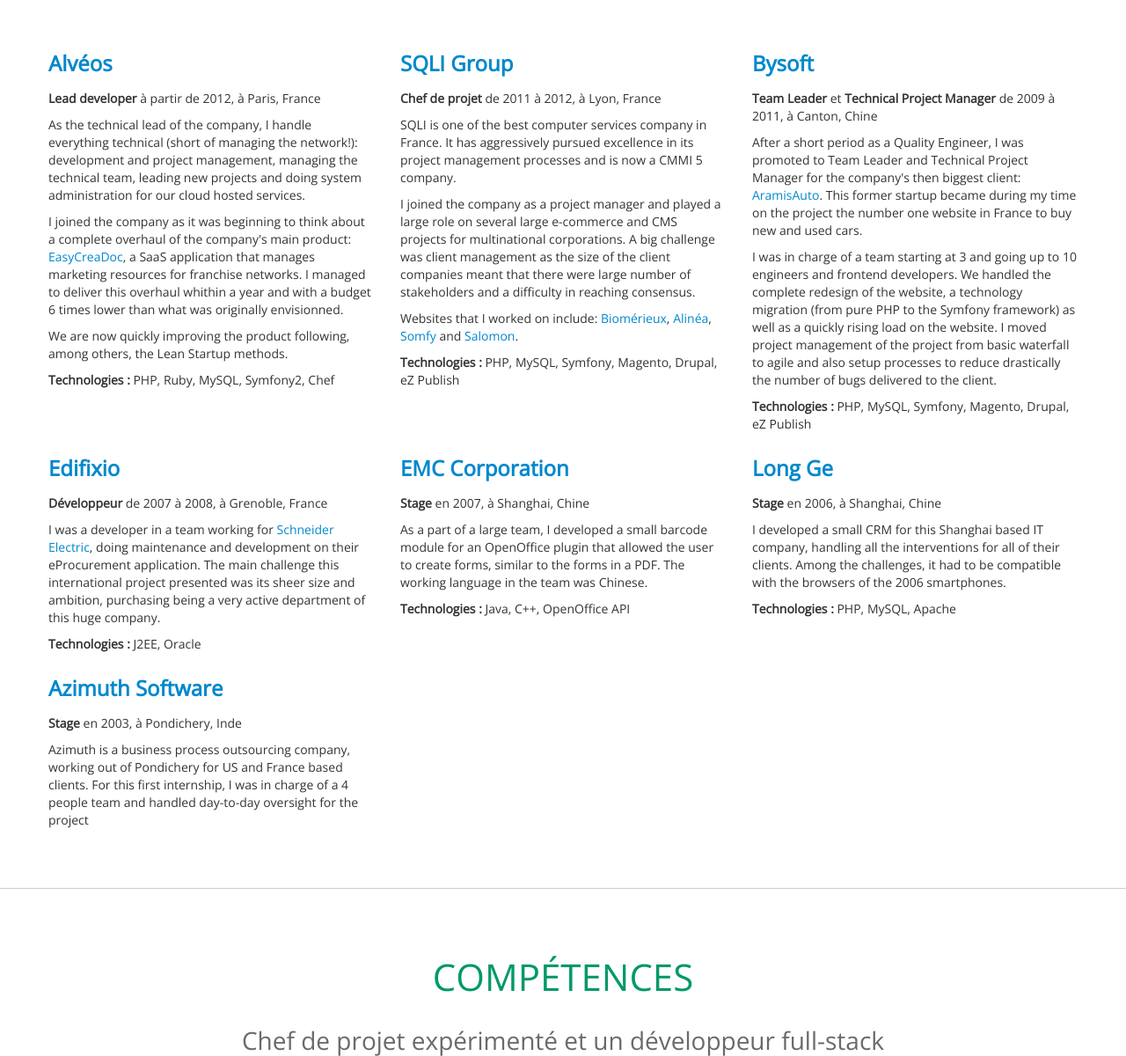
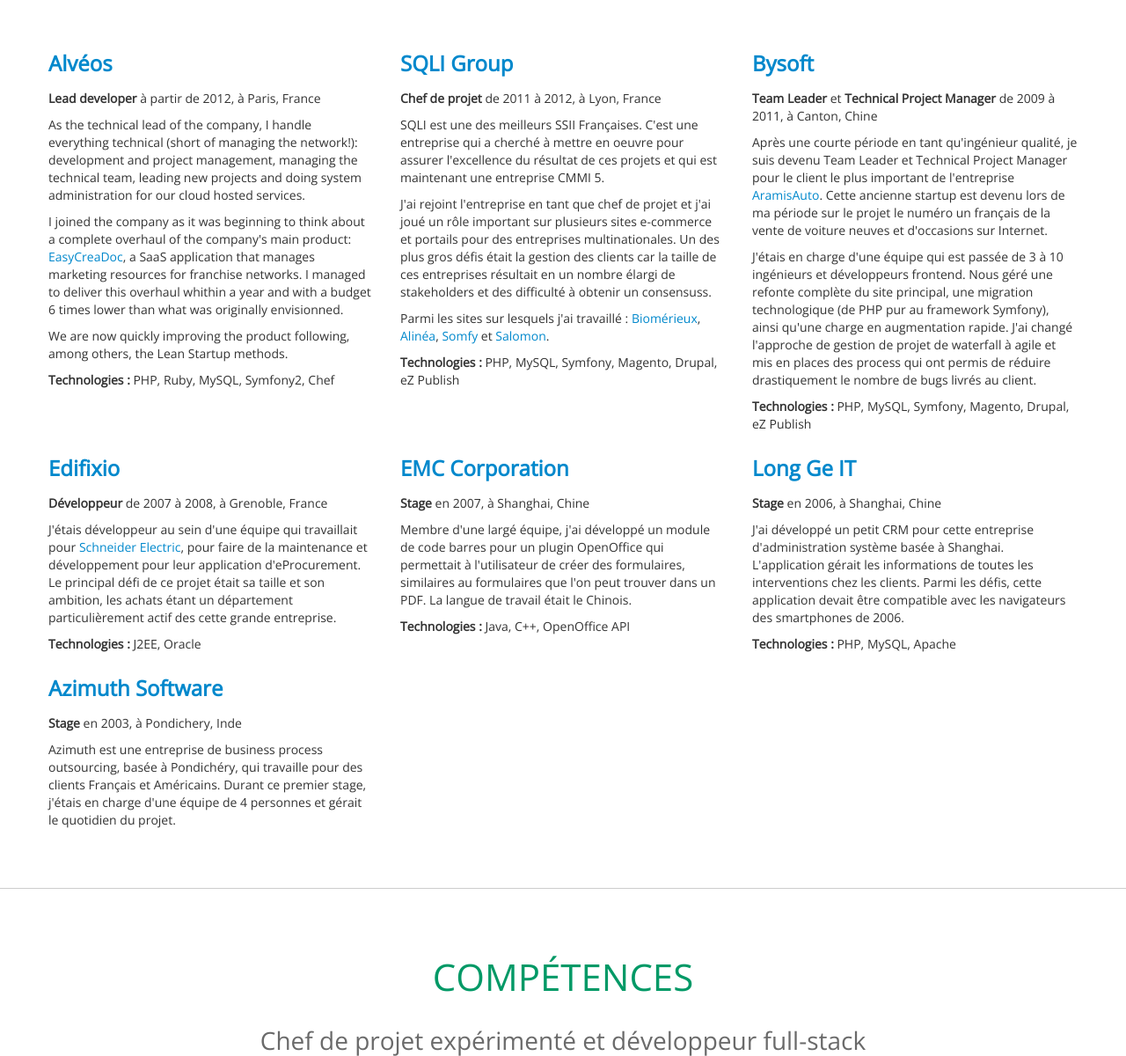
Before and after one commit to yannickmahe/yannickmahe.com, a plain HTML site: page fr/index.html in a window 1280 px wide. Shown: the part 580-1780 px from the top of the page at 88% size. Drawn offline with nearby package versions, Linux system fonts and the light colour scheme; some packages are replaced by stand-ins of ours.

Commit message:
translation

```diff
--- a/fr/index.html
+++ b/fr/index.html
@@ -74,7 +74,7 @@
                           <li><a href="#contact" class="anchorLink">Contact</a></li>
                           <li class="languageLink"><a href="/">en</a></li>
                           <li class="languageLink current"><a href="/fr">fr</a></li>
-                          <li class="languageLink"><a href="/cn">cn</a></li>
+                          <!--<li class="languageLink"><a href="/cn">cn</a></li>-->
                         </ul>
                     </div>
 
@@ -118,17 +118,17 @@
           <div class="span4">
             <h3><a href="http://sqli.com/">SQLI Group</a></h3>
             <p><strong>Chef de projet</strong> de 2011 à 2012, à Lyon, France</p>
-            <p>SQLI is one of the best computer services company in France. It has aggressively pursued excellence in its project management processes and is now  a CMMI 5 company.</p>
-            <p>I joined the company as a project manager and played a large role on several large e-commerce and CMS projects for multinational corporations. A big challenge was client management as the size of the client companies meant that there were large number of stakeholders and a difficulty in reaching consensus.</p>
-            <p>Websites that I worked on include: <a href="http://www.biomerieux.com/servlet/srt/bio/portail/home">Biom&eacute;rieux</a>, <a href="http://www.alinea.fr/">Alin&eacute;a</a>, <a href="http://www.somfy.fr/accueil/acheter.html">Somfy</a> and <a href="http://www.salomon.com/fr/">Salomon</a>.
+            <p>SQLI est une des meilleurs SSII Françaises. C'est une entreprise qui a cherché à mettre en oeuvre pour assurer l'excellence du résultat de ces projets et qui est maintenant une entreprise CMMI 5.</p>
+            <p>J'ai rejoint l'entreprise en tant que chef de projet et j'ai joué un rôle important sur plusieurs sites e-commerce et portails pour des entreprises multinationales. Un des plus gros défis était la gestion des clients car la taille de ces entreprises résultait en un nombre élargi de stakeholders et des difficulté à obtenir un consensuss.</p>
+            <p>Parmi les sites sur lesquels j'ai travaillé : <a href="http://www.biomerieux.com/servlet/srt/bio/portail/home">Biom&eacute;rieux</a>, <a href="http://www.alinea.fr/">Alin&eacute;a</a>, <a href="http://www.somfy.fr/accueil/acheter.html">Somfy</a> et <a href="http://www.salomon.com/fr/">Salomon</a>.
             <p><strong>Technologies :</strong> PHP, MySQL, Symfony, Magento, Drupal, eZ Publish</p>
           </div>
 
           <div class="span4">
             <h3><a href="http://www.bysoft.fr/">Bysoft</a></h3>
             <p><strong>Team Leader</strong> et <strong>Technical Project Manager</strong> de 2009 à 2011, à Canton, Chine</p>
-            <p>After a short period as a Quality Engineer, I was promoted to Team Leader and Technical Project Manager for the company's then biggest client: <a href="http://www.aramisauto.com">AramisAuto</a>. This former startup became during my time on the project the number one website in France to buy new and used cars.</p>
-            <p>I was in charge of a team starting at 3 and going up to 10 engineers and frontend developers. We handled the complete redesign of the website, a technology migration (from pure PHP to the Symfony framework) as well as a quickly rising load on the website. I moved project management of the project from basic waterfall to agile and also setup processes to reduce drastically the number of bugs delivered to the client.</p>
+            <p>Après une courte période en tant qu'ingénieur qualité, je suis devenu Team Leader et Technical Project Manager pour le client le plus important de l'entreprise <a href="http://www.aramisauto.com">AramisAuto</a>. Cette ancienne startup est devenu lors de ma période sur le projet le numéro un français de la vente de voiture neuves et d'occasions sur Internet.<p>
+              <p>J'étais en charge d'une équipe qui est passée de 3 à 10 ingénieurs et développeurs frontend. Nous géré une refonte complète du site principal, une migration technologique (de PHP pur au framework Symfony), ainsi qu'une charge en augmentation rapide. J'ai changé l'approche de gestion de projet de waterfall à agile et mis en places des process qui ont permis de réduire drastiquement le nombre de bugs livrés au client.</p>
             <p><strong>Technologies :</strong> PHP, MySQL, Symfony, Magento, Drupal, eZ Publish</p>
           </div>
 
@@ -138,21 +138,20 @@
               <div class="span4">
                 <h3><a href="http://www.edifixio.fr/fr/edito.php">Edifixio</a></h3>
                 <p><strong>Développeur</strong> de 2007 à 2008, à Grenoble, France</p>
-                <p>I was a developer in a team working for <a href="http://www.schneider-electric.com/">Schneider Electric</a>, doing maintenance and development on their eProcurement application. The main challenge this international project presented was its sheer size and ambition, purchasing being a very active department of this huge company.
-                <p><strong>Technologies :</strong> J2EE, Oracle</p>
+                <p>J'étais développeur au sein d'une équipe qui travaillait pour <a href="http://www.schneider-electric.com/">Schneider Electric</a>, pour faire de la maintenance et développement pour leur application d'eProcurement. Le principal défi de ce projet était sa taille et son ambition, les achats étant un département particulièrement actif des cette grande entreprise.<p><strong>Technologies :</strong> J2EE, Oracle</p>
               </div>
 
           <div class="span4">
             <h3><a href="http://www.emc.com/">EMC Corporation</a></h3>
             <p><strong>Stage</strong> en 2007, à Shanghai, Chine</p>
-            <p>As a part of a large team, I developed a small barcode module for an OpenOffice plugin that allowed the user to create forms, similar to the forms in a PDF. The working language in the team was Chinese.</p>
+            <p>Membre d'une largé équipe, j'ai développé un module de code barres pour un plugin OpenOffice qui permettait à l'utilisateur de créer des formulaires, similaires au formulaires que l'on peut trouver dans un PDF. La langue de travail était le Chinois.</p>
             <p><strong>Technologies :</strong> Java, C++, OpenOffice API</p>
           </div>
 
           <div class="span4">
-            <h3><a href="http://www.lgit.fr/">Long Ge</a></h3>
+            <h3><a href="http://www.lgit.fr/">Long Ge IT</a></h3>
             <p><strong>Stage</strong> en 2006, à Shanghai, Chine</p>
-            <p>I developed a small CRM for this Shanghai based IT company, handling all the interventions for all of their clients. Among the challenges, it had to be compatible with the browsers of the 2006 smartphones.</p>
+            <p>J'ai développé un petit CRM pour cette entreprise d'administration système basée à Shanghai. L'application gérait les informations de toutes les interventions chez les clients. Parmi les défis, cette application devait être compatible avec les navigateurs des smartphones de 2006.</p>
             <p><strong>Technologies :</strong> PHP, MySQL, Apache</p>
           </div>
 
@@ -162,7 +161,7 @@
               <div class="span4">
                 <h3><a href="http://www.azisoft.com/">Azimuth Software</a></h3>
                 <p><strong>Stage</strong> en 2003, à Pondichery, Inde</p>
-                <p>Azimuth is a business process outsourcing company, working out of Pondichery for US and France based clients. For this first internship, I was in charge of a 4 people team and handled day-to-day oversight for the project</p>
+                <p>Azimuth est une entreprise de business process outsourcing, basée à Pondichéry, qui travaille pour des clients Français et Américains. Durant ce premier stage, j'étais en charge d'une équipe de 4 personnes et gérait le quotidien du projet.</p>
               </div>
 
           </div>
@@ -181,7 +180,7 @@
 
             <div class="explain">
               <h2>Compétences</h2>
-              <p class="intro">Chef de projet exp&eacute;riment&eacute; et un d&eacute;veloppeur full-stack</p>
+              <p class="intro">Chef de projet exp&eacute;riment&eacute; et d&eacute;veloppeur full-stack</p>
               <div class="row-fluid">
               <div class="span4">
                 <h3>D&eacute;veloppement web</h3>
```
Also changed, not shown: index.html (+4 -4 lines).
